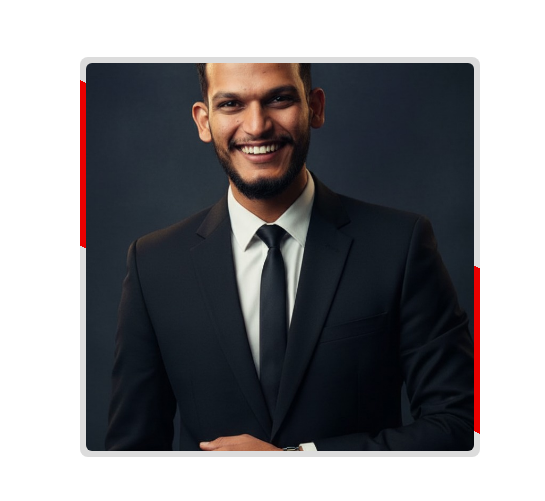
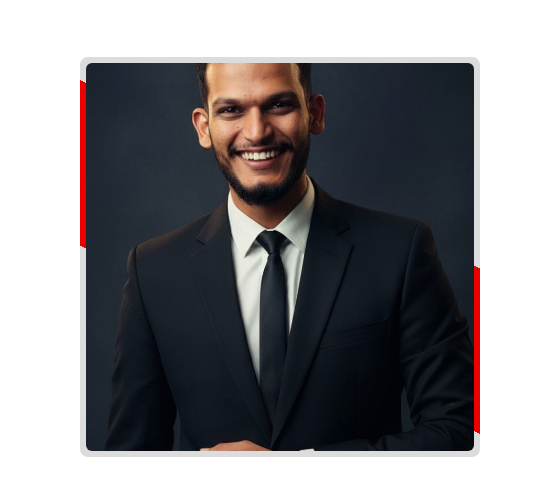
Before and after one commit to Taha-Saiyed/portfolio, a plain HTML site: page index.html in a window 1280 px wide. Shown: the part 969-1470 px from the top of the page, 0-545 px from the left. Drawn offline with nearby package versions, Linux system fonts and the light colour scheme.

Commit message:
Update index.html

```diff
--- a/index.html
+++ b/index.html
@@ -114,7 +114,7 @@
             <div class="about-content">
                 <div class="column left">
                     <div class="card">
-                        <img src="images/aiprofile.jpg" alt="">
+                        <img src="images/PROFILE3.jpg" alt="">
                     </div>
                 </div>
                 <div class="column right">
```
